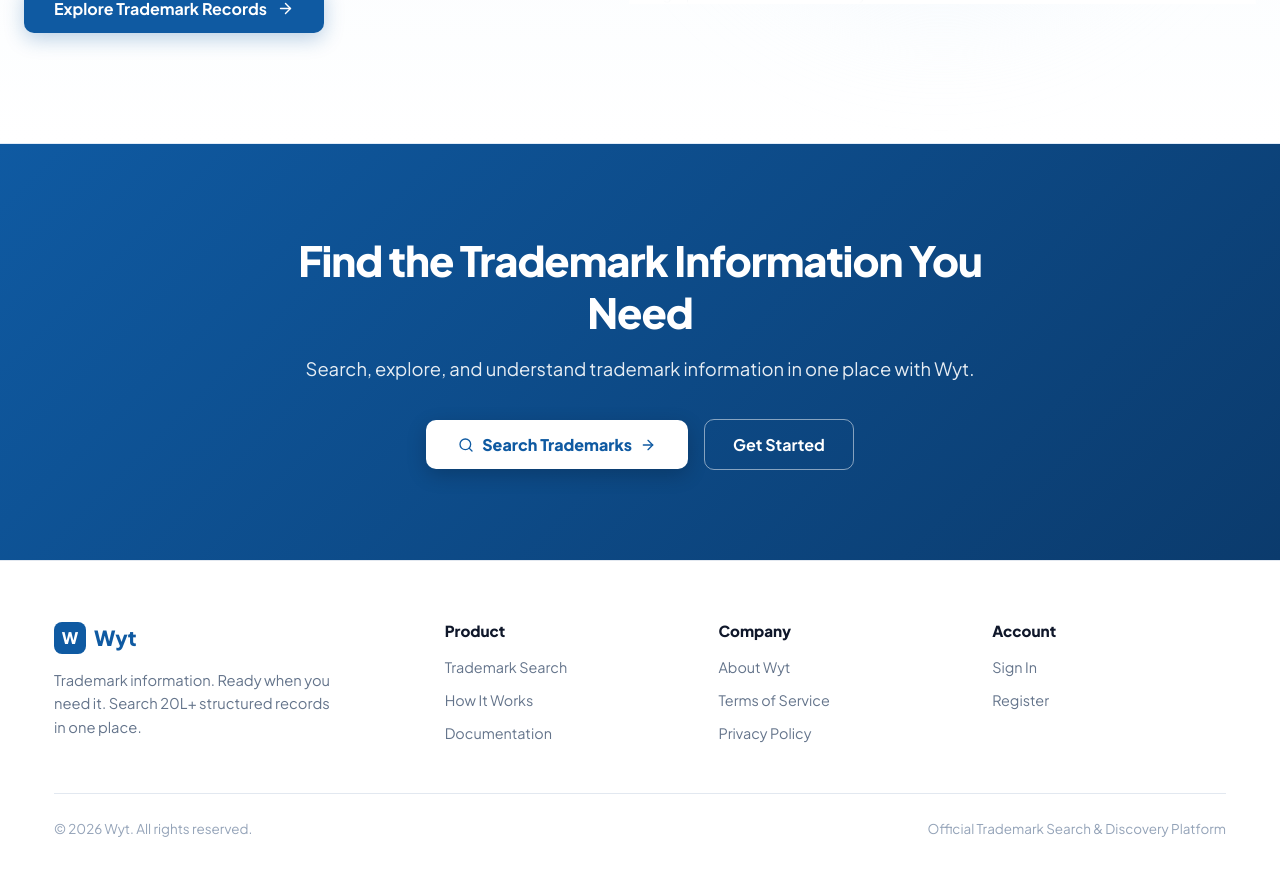
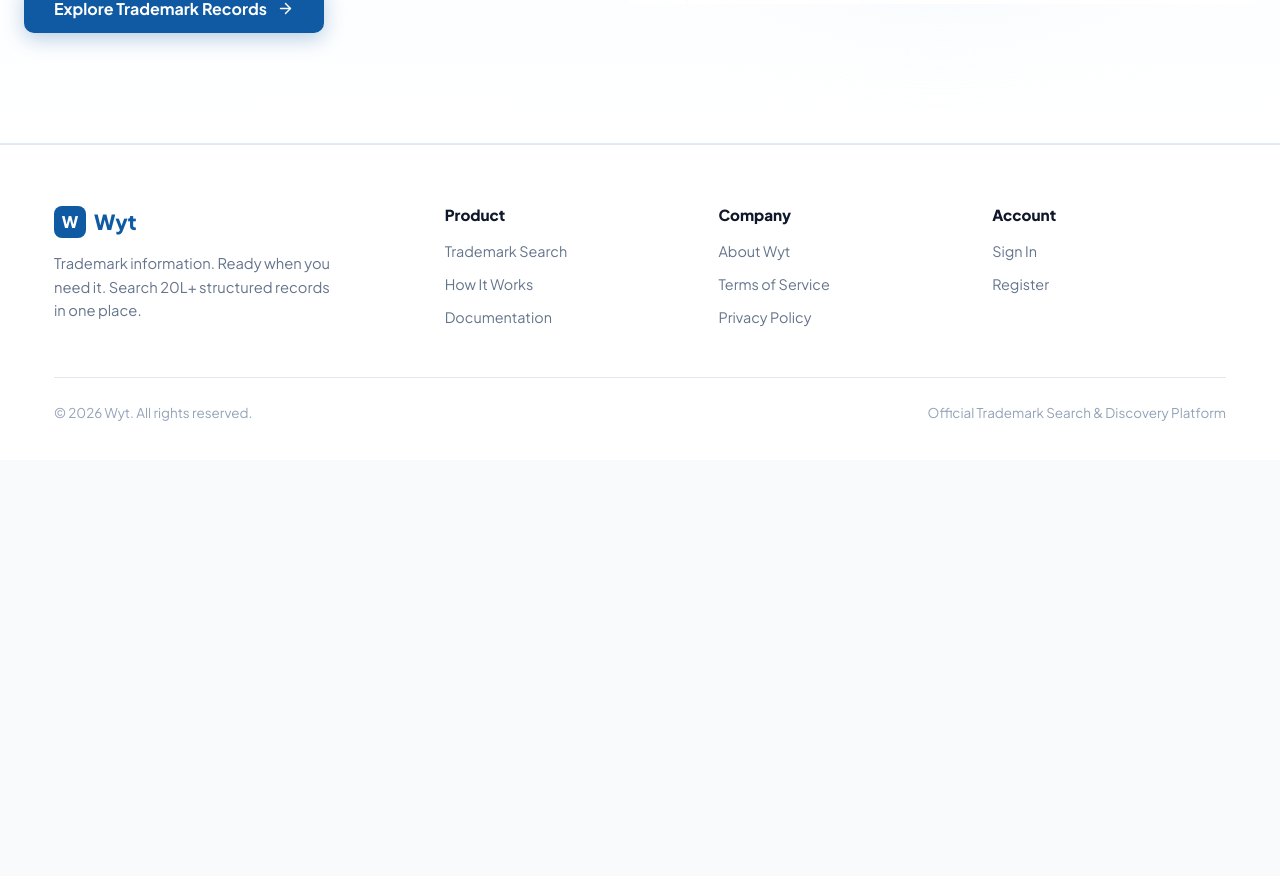
Before and after one commit to abitha340/wty, a React (Vite) app in the folder frontend/: page / in a window 1280 px wide. Shown: the part 7674-8550 px from the top of the page. After the commit the page ends 8134 px from the top, so only its background shows below. Built offline with nearby package versions, Linux system fonts and the light colour scheme.

Commit message:
feat: remove Find the Trademark Information You Need (FinalCTA) section from first page

```diff
--- a/frontend/src/App.jsx
+++ b/frontend/src/App.jsx
@@ -82,15 +82,11 @@ export default function App() {
             <UseCasesSection onNavigateSearch={() => handleExecuteSearch({ query: '', searchType: 'trademark', searchMode: 'contains' })} />
 
             {/* Section 14: Trademark Information, All in One Place (Why Choose Wyt) */}
-            <WhyWytSection />
+            <WhyWytSection onNavigateSearch={() => handleExecuteSearch({ query: '', searchType: 'trademark', searchMode: 'contains' })} />
 
             {/* Section 15: Need Help Finding Trademark Information? (Documentation) */}
 
-            {/* Section 16: Final Call-to-Action Section */}
-            <FinalCTA
-              onNavigateSearch={() => handleExecuteSearch({ query: '', searchType: 'trademark', searchMode: 'contains' })}
-              onOpenAuthModal={handleOpenAuthModal}
-            />
+
           </>
         )}
 
```
